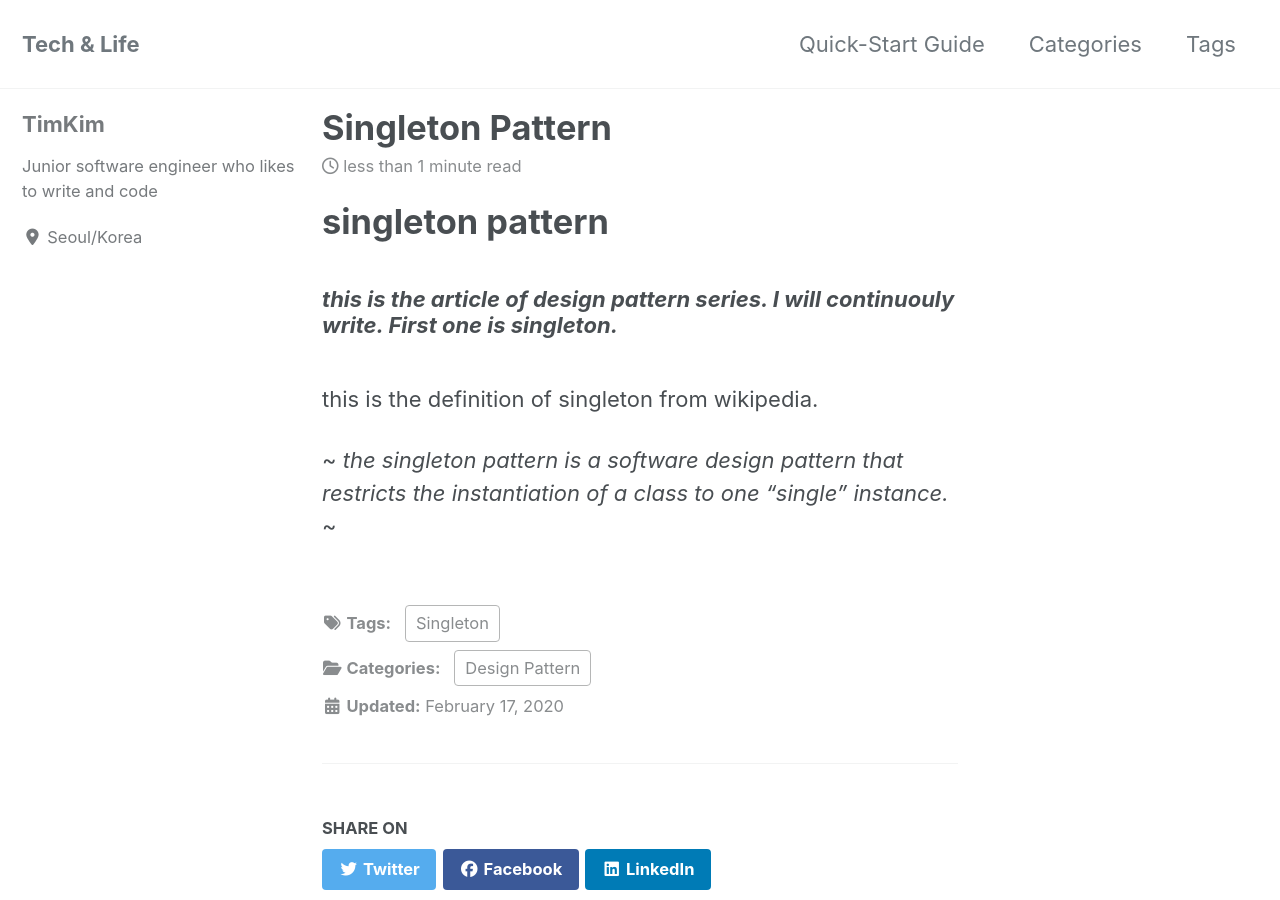
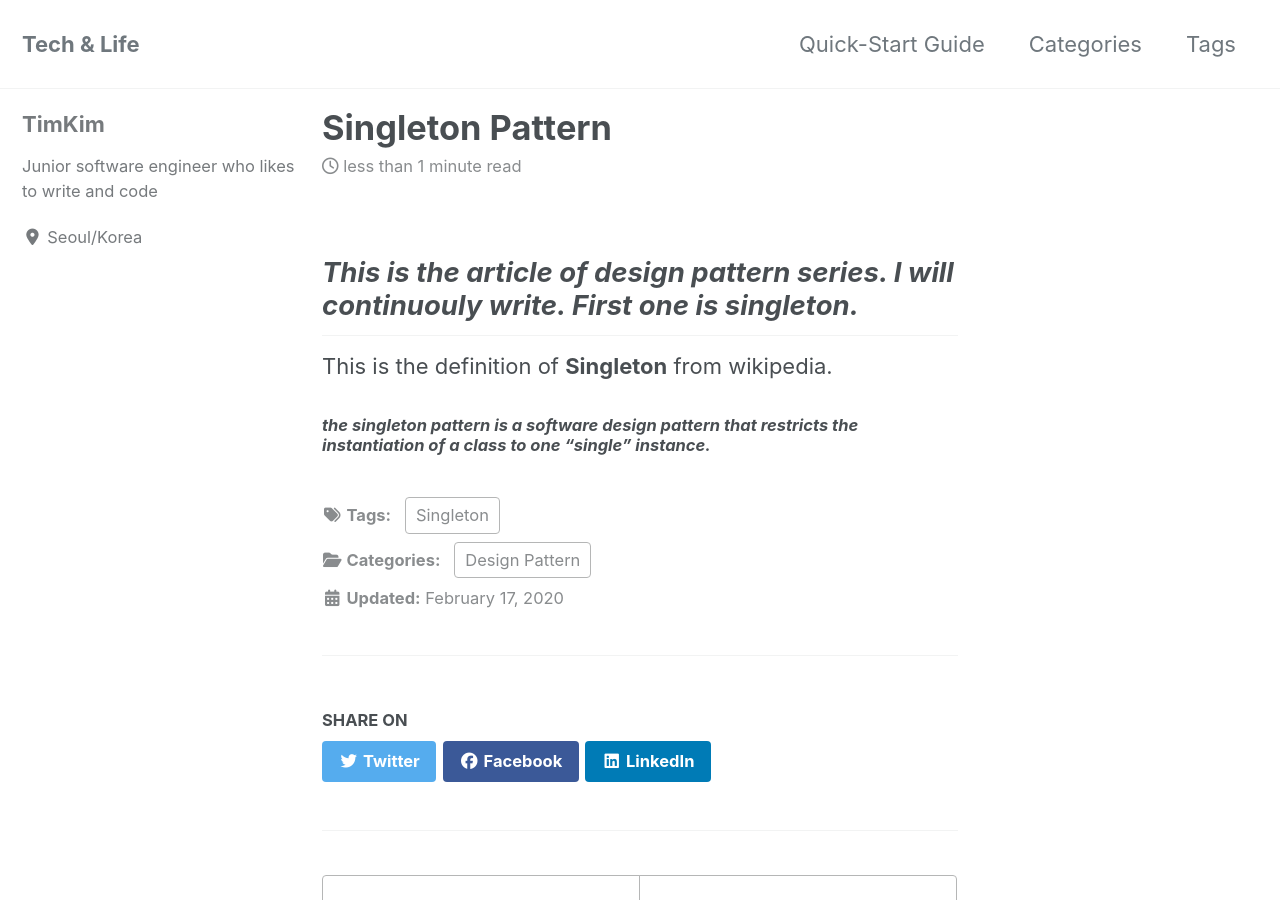
Before and after one commit to Youngjin-KimY/blog, a Jekyll site: the page built from _posts/2020-02-17-Singletone.md, in a window 1280 px wide and 900 px high. Built offline with Jekyll 4.4.1, drawn with Linux system fonts in a browser that asks for light colours; cached includes are drawn as plain includes; nearby versions of some CDN libraries; comment, search, counter and statistics services are not loaded.

Commit message:
slightly modify singletone

```diff
--- a/_posts/2020-02-17-Singletone.md
+++ b/_posts/2020-02-17-Singletone.md
@@ -8,10 +8,8 @@ tags:
     - Singleton
 last_modified_at: 2020-02-17T12:15:00
 ---
-# singleton pattern
+## *This is the article of design pattern series. I will continuouly write. First one is singleton.*
 
-### *this is the article of design pattern series. I will continuouly write. First one is singleton.*
-<br>
-this is the definition of singleton from wikipedia.<br>
+This is the definition of **Singleton** from wikipedia.<br>
 
-~ *the singleton pattern is a software design pattern that restricts the instantiation of a class to one "single" instance.* ~
+##### *the singleton pattern is a software design pattern that restricts the instantiation of a class to one "single" instance.*
```
